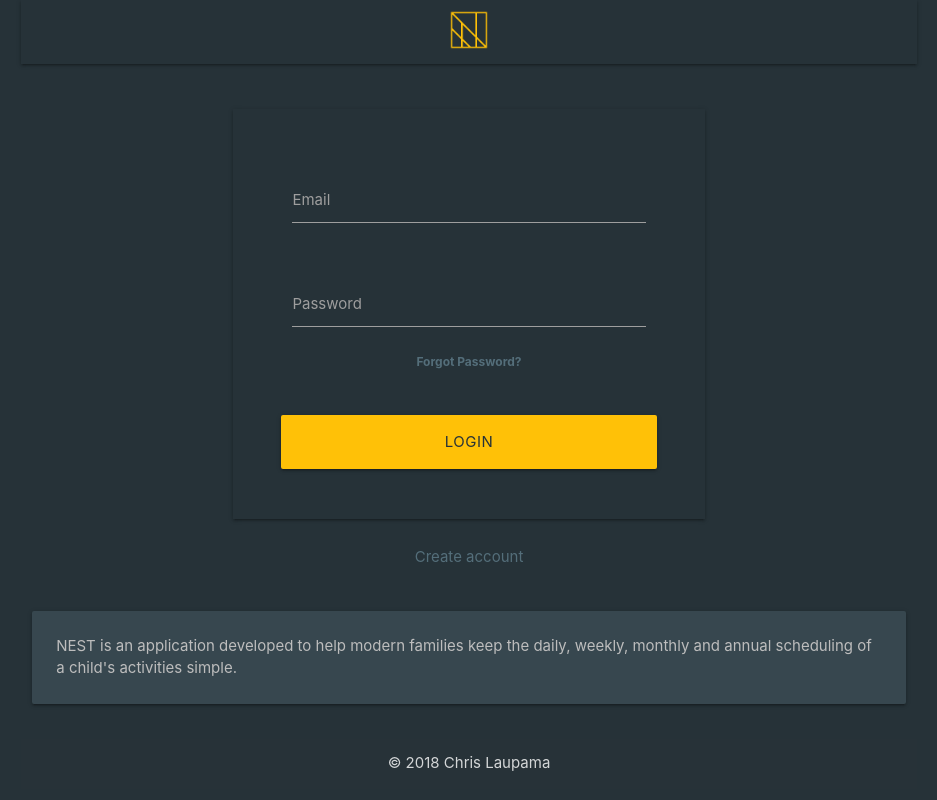
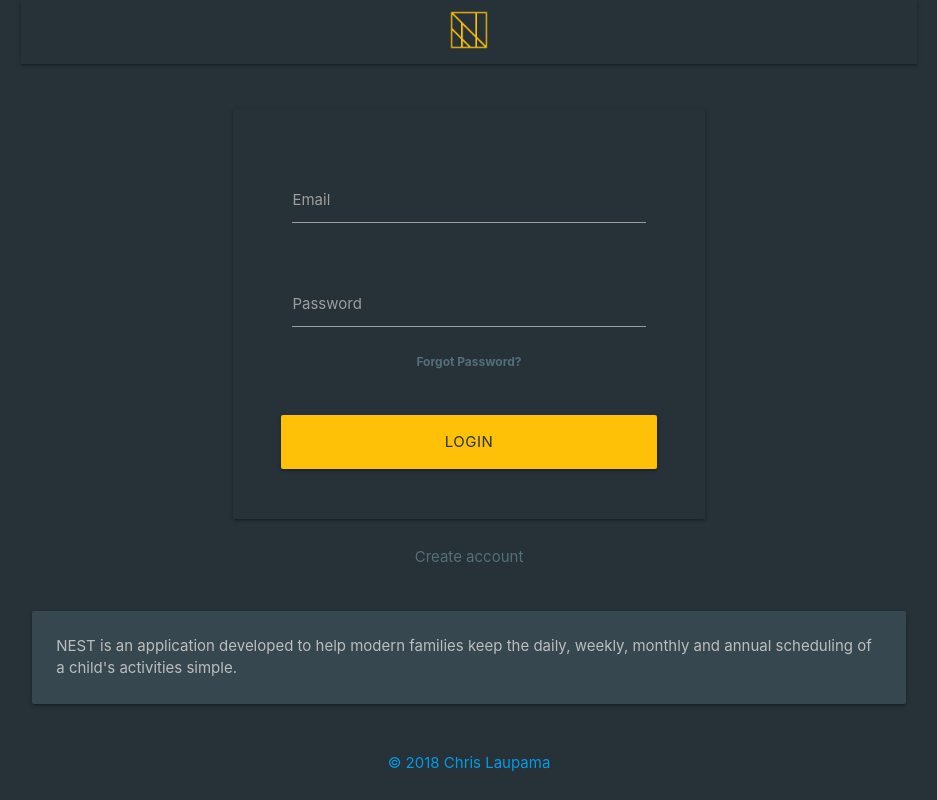
Before and after one commit to chrislaupama/nest-react, a React (Create React App) app: page /#/ in a window 1280 px wide. Shown: the whole page, without its empty margins (171-1108 px from the left). Built offline with nearby package versions, Linux system fonts and the light colour scheme.

Commit message:
copyright now links to login page

```diff
--- a/src/components/Footer/Footer.jsx
+++ b/src/components/Footer/Footer.jsx
@@ -1,4 +1,5 @@
 import React from 'react'
+import { Link } from 'react-router-dom'
 
 export default class Footer extends React.Component {
   render() {
@@ -8,14 +9,17 @@ export default class Footer extends React.Component {
           <div className="col s12">
             <div className="card-panel blue-grey darken-3">
               <span className="grey-text text-lighten-1">
-                NEST is an application developed to help modern families keep the daily, weekly, monthly and annual scheduling of a
-                child's activities simple.
+                NEST is an application developed to help modern families keep
+                the daily, weekly, monthly and annual scheduling of a child's
+                activities simple.
               </span>
             </div>
           </div>
         </div>
         <div className="center footer-copyright">
-          <div className="container">© 2018 Chris Laupama</div>
+          <div className="container">
+            <Link to="/">© 2018 Chris Laupama</Link>
+          </div>
         </div>
       </footer>
     )
```
